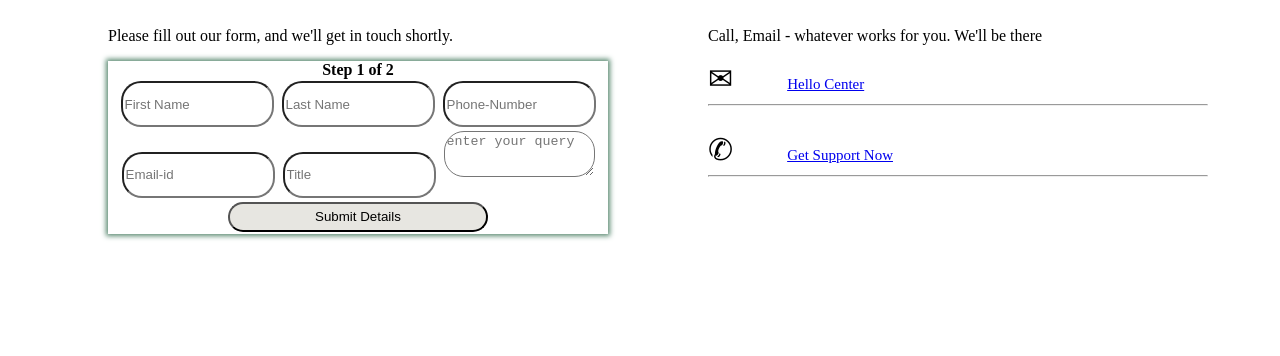
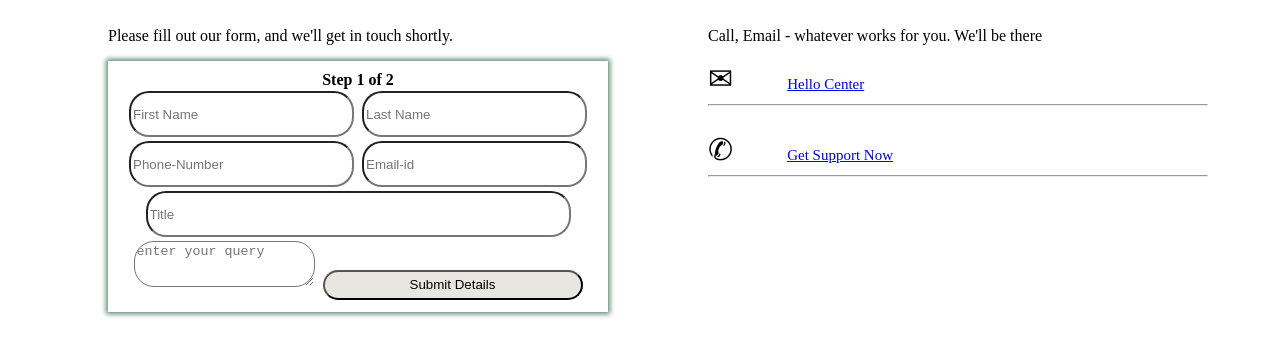
Before and after one commit to manasvi0829/digital_marketing, a plain HTML site: page index.html in a window 1280 px wide. Shown: the part 294-650 px from the top of the page. Drawn offline with Linux system fonts and the light colour scheme.

Commit message:
Update style.css

```diff
--- a/style.css
+++ b/style.css
@@ -30,7 +30,6 @@
 				background:white;
 				border-radius:20px;
 				margin:2px;
-				width:145px;
 			}
 			#ContactUs .d1 span .t3{
 				background:#e7e6e1;
@@ -41,7 +40,7 @@
 				margin:2px;
 			}
 			#ContactUs  .f1{
-				//padding:10px;
+				padding:10px;
 				height:auto;
 				text-align:center;
 				-moz-box-shadow: 0 0 5px 2px #5b8a72;
```
